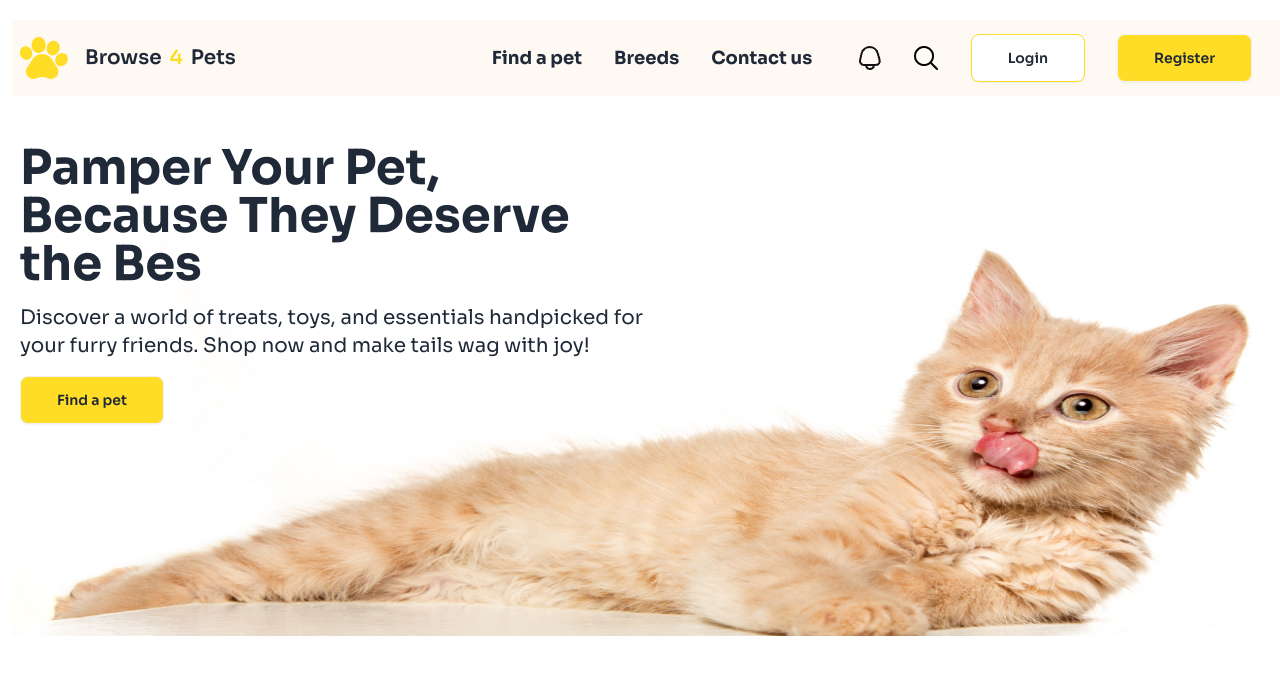
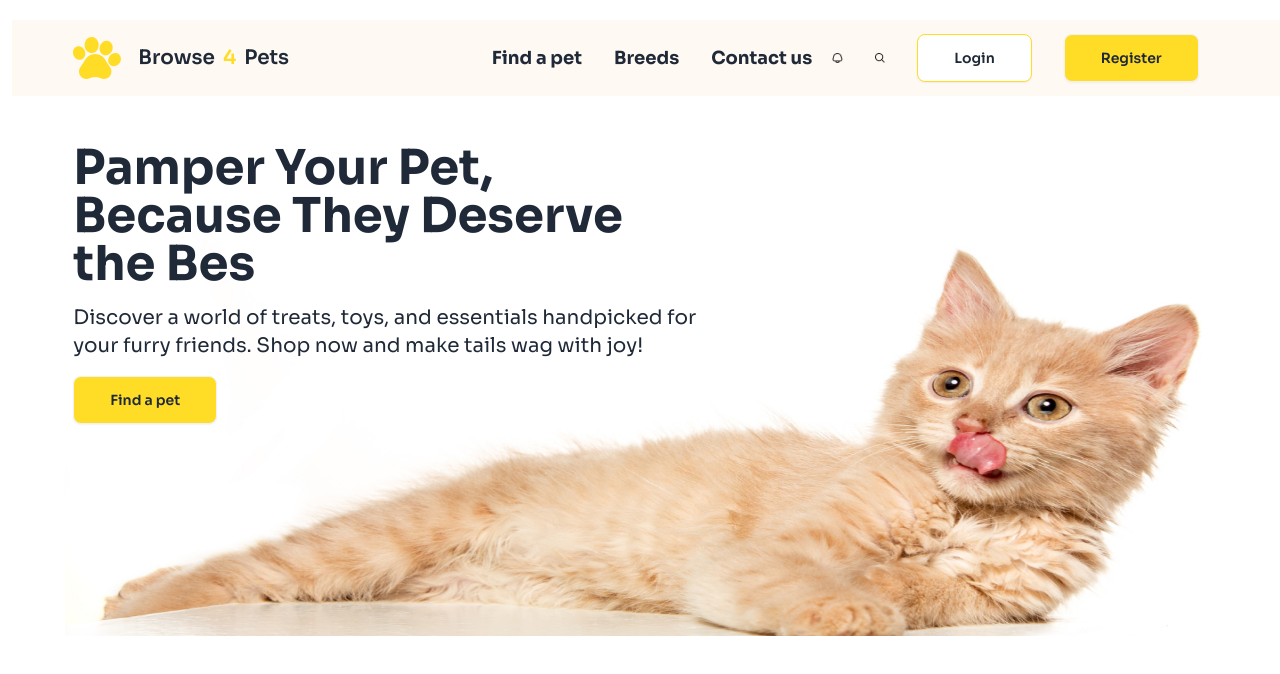
Before and after one commit to MdNurulIslam99/Browse-Pets, a plain HTML site: page index.html in a window 1280 px wide. Drawn offline with nearby package versions, Linux system fonts and the light colour scheme.

Commit message:
create banner width

```diff
--- a/index.html
+++ b/index.html
@@ -45,7 +45,7 @@
 <body>
     <header class="font-sora mt-5 bg-bg-success  lg:border-hidden w-[400px] lg:w-full relative left-3 ">
         <!-- nav section start -->
-        <nav class="max-w-screen-xl mx-auto  ">
+        <nav class="w-11/12 mx-auto  ">
             <div class="navbar  ">
                 <div class="navbar-start">
 
@@ -87,7 +87,7 @@
 
         <!-- banner section start -->
         <section class="bg-white ">
-            <div class="z-10 relative max-w-screen-xl mx-auto">
+            <div class="z-10 relative w-11/12 mx-auto">
                 <div class="space-y-4   relative top-10 w-full p-2">
                     <h1 class="lg:text-5xl text-3xl font-bold  ">Pamper Your Pet,<br>Because They Deserve <br> the Bes
                     </h1>
@@ -98,7 +98,7 @@
                         tails wag with joy!</p>
                     <div class="text-lg"><a class="btn px-9 bg-text-primary">Find a pet</a></div>
                 </div>
-                <div class=" -z-10 h-[500px] lg:w-full absolute top-[220px] lg:top-10 max-w-screen-xl mx-auto"><img
+                <div class=" -z-10 h-[500px] lg:w-full w-full absolute top-[250px] lg:top-10 "><img
                         class="lg:h-full w-full" src="./assets/cat-big.png" alt="">
                 </div>
             </div>
```
